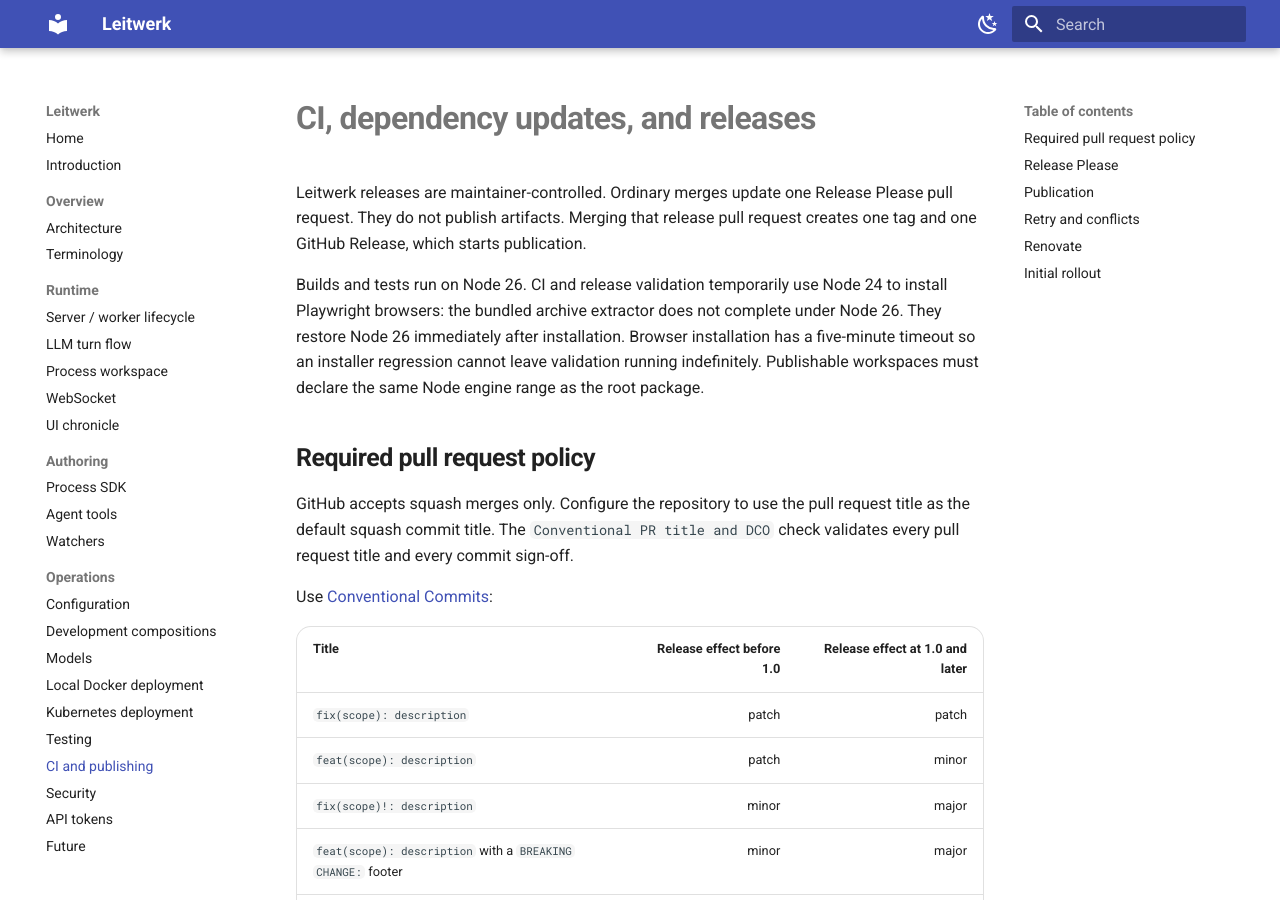
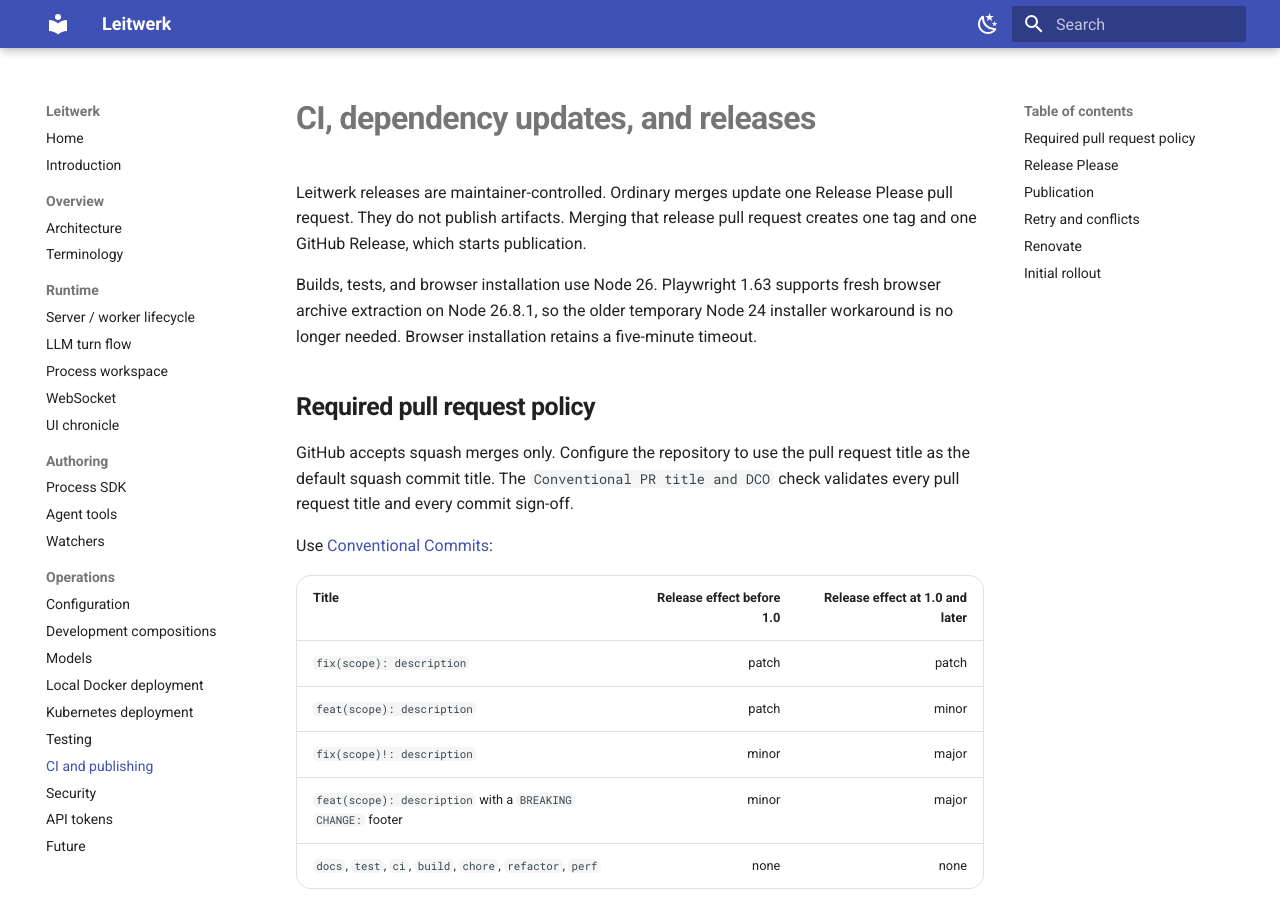
Before and after one commit to leitwerk-dev/leitwerk, an MkDocs documentation site: the page built from docs/ci.md, in a window 1280 px wide and 900 px high. Built offline with MkDocs 1.6.1 and Material for MkDocs 9.7.7, drawn with Linux system fonts in a browser that asks for light colours.

```diff
--- a/docs/ci.md
+++ b/docs/ci.md
@@ -2,11 +2,10 @@
 
 Leitwerk releases are maintainer-controlled. Ordinary merges update one Release Please pull request. They do not publish artifacts. Merging that release pull request creates one tag and one GitHub Release, which starts publication.
 
-Builds and tests run on Node 26. CI and release validation temporarily use Node 24 to
-install Playwright browsers: the bundled archive extractor does not complete under Node
-26. They restore Node 26 immediately after installation. Browser installation has a
-five-minute timeout so an installer regression cannot leave validation running indefinitely.
-Publishable workspaces must declare the same Node engine range as the root package.
+Builds, tests, and browser installation use Node 26. Playwright 1.63 supports
+fresh browser archive extraction on Node 26.8.1, so the older temporary Node 24
+installer workaround is no longer needed. Browser installation retains a
+five-minute timeout.
 
 ## Required pull request policy
 
```
Also changed, not shown: 6 other files.
